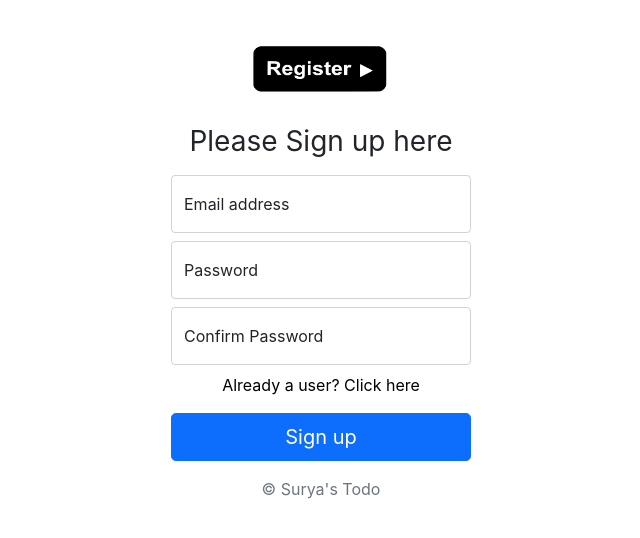
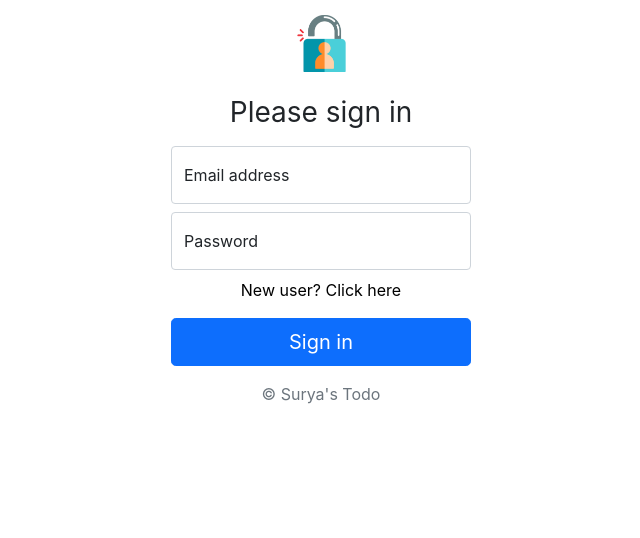
Before and after one commit to surya9901/ToDo_reactPart, a React (Create React App) app: page /Login in a window 1280 px wide. Shown: the top 538 px of the page, without its empty margins (319-959 px from the left). Built offline with nearby package versions, Linux system fonts and the light colour scheme.

Commit message:
added route

```diff
--- a/src/App.js
+++ b/src/App.js
@@ -14,18 +14,10 @@ function App() {
     <>
       <Router>
         <Switch>
-          <Route path="/">
-            <Register />
-          </Route>
-          <Route path="/Register">
-            <Register />
-          </Route>
-          <Route path="/Todo">
-            <Todo />
-          </Route>
-          <Route path="/Login">
-            <Login />
-          </Route>
+          <Route path="/" component={Register} exact={true}/>
+          <Route path="/Register" component={Register} exact={true}/>
+          <Route path="/Login" component={Login} exact={true}/>
+          <Route path="/Todo" component={Todo} exact={true}/>
         </Switch>
       </Router>
     </>
```
